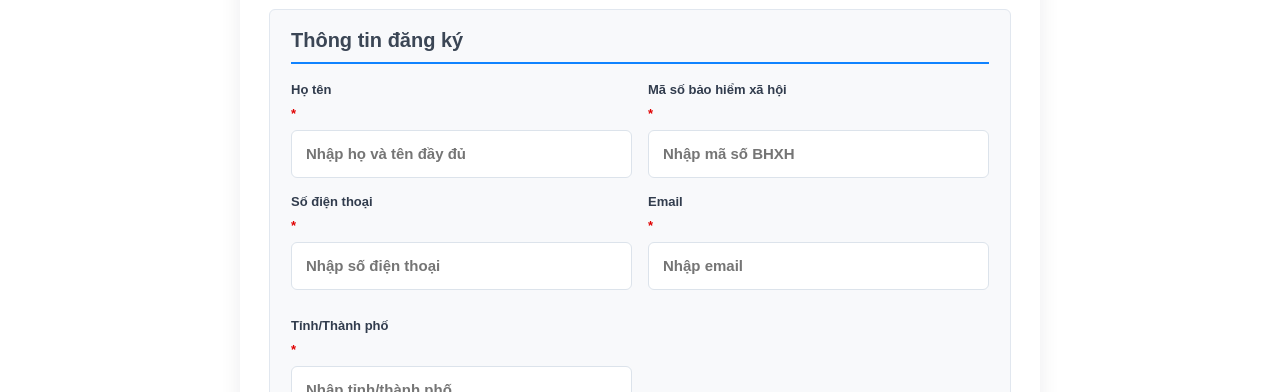
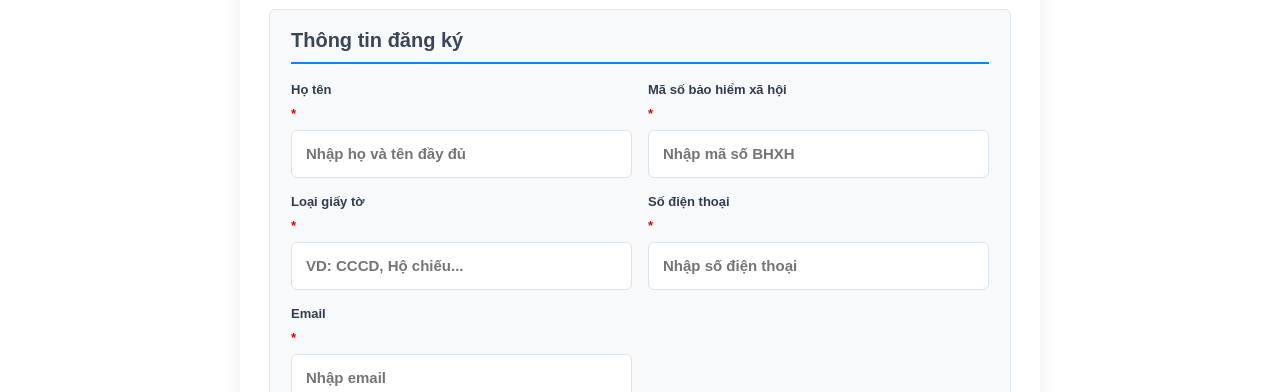
Before and after one commit to fatking472-web/kekhai, a website: page public/dang-ky.html in a window 1280 px wide. Shown: the part 408-800 px from the top of the page. Drawn offline with Linux system fonts and the light colour scheme.

Commit message:
ghi chú nội dung vừa sửa

```diff
--- a/public/dang-ky.html
+++ b/public/dang-ky.html
@@ -58,6 +58,10 @@
             <label class="field">Mã số bảo hiểm xã hội <span class="req">*</span>
               <input name="insuranceCode" placeholder="Nhập mã số BHXH" required>
             </label>
+            <label class="field">Loại giấy tờ <span class="req">*</span>
+              <input name="documentType" placeholder="VD: CCCD, Hộ chiếu..." required>
+            </label>
+
 
             <label class="field">Số điện thoại <span class="req">*</span>
               <input name="phone" placeholder="Nhập số điện thoại" required>
@@ -244,6 +248,8 @@
       const stamp = Date.now().toString().slice(-6);
       form.fullName.value = 'Nguyễn Văn A';
       form.insuranceCode.value = 'BH' + stamp;
+      form.documentType.value = 'CCCD';
+
       form.phone.value = '090' + stamp;
       form.email.value = 'dangky' + stamp + '@example.com';
       form.province.value = 'Hà Nội';
```
